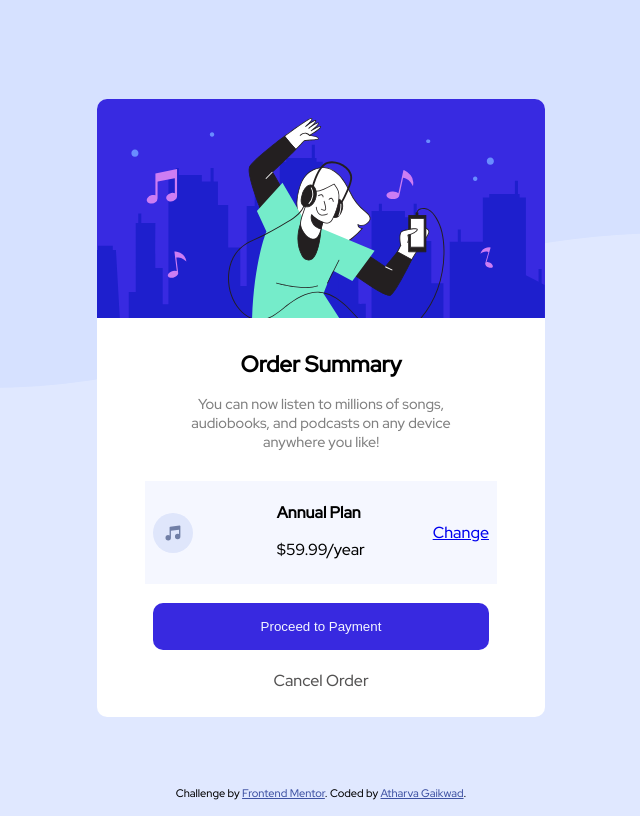
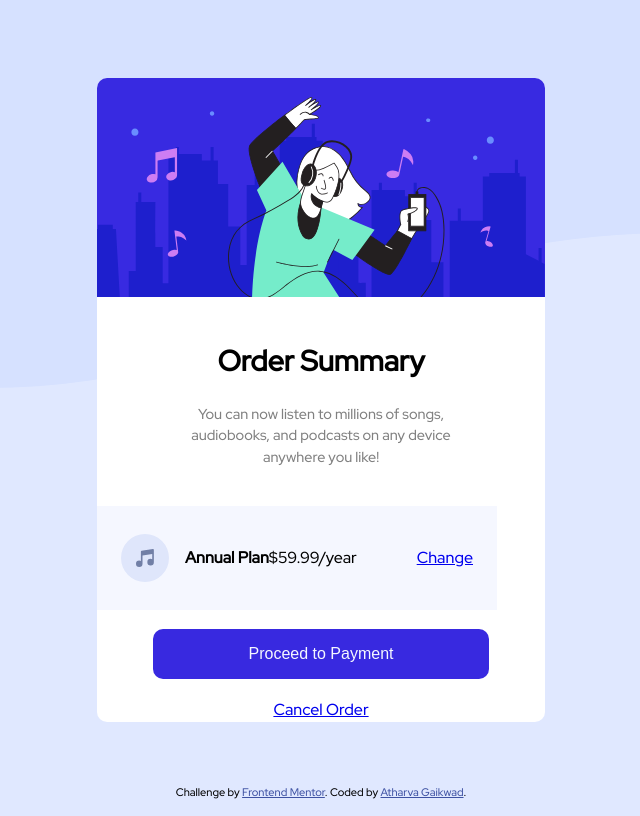
Before and after one commit to Atharva-0710/Order-Summary-Component, a plain HTML site: page index.html in a window 1280 px wide. Shown: the whole page, without its empty margins (319-959 px from the left). Drawn offline with Linux system fonts and the light colour scheme.

Commit message:
Improved code

```diff
--- a/styles.css
+++ b/styles.css
@@ -1,4 +1,5 @@
 body {
+    /* background-color: hsl(225, 100%, 94%); */
     background-image: url("images/pattern-background-desktop.svg");
     background-repeat: no-repeat;
     background-size: contain;
@@ -9,6 +10,8 @@ body {
     align-items: center;
     flex-direction: column;
     font-family: 'Red Hat Display', sans-serif;
+    line-height: 1.5;
+    margin: 0;
 }
 
 main {
@@ -18,7 +21,9 @@ main {
     flex-direction: column;
     background-color: white;
     width: 28rem;
-    height: 80%;
+    overflow: hidden;
+    margin: 1rem;
+    /* height: 80%; */
     padding-top: 0;
     border-radius: 10px;
     /* padding: 2rem; */
@@ -29,15 +34,17 @@ main {
     max-width: 100%;
     /* position: relative;
     top: 0; */
-    border-top-left-radius: 10px;
-    border-top-right-radius: 10px;
+    /* border-top-left-radius: 10px;
+    border-top-right-radius: 10px; */
+    /* display: block; */
 }
 
 .info {
     text-align: center;
     margin: 1rem;
-    font-size: 0.7rem;
+    font-size: 0.9rem;
     font-weight: 700;
+    padding: 0.5rem;
 }
 
 .info p {
@@ -52,23 +59,40 @@ main {
 .cta {
     /* margin: 1rem; */
     display: flex;
-    justify-content: space-between;
+    justify-content: space-evenly;
     align-items: center;
     background-color: hsl(225, 100%, 98%);
-    padding: 0.5rem;
-    width: 75%;
+    padding: 1.5rem;
+    gap: 1rem;
+    align-self: stretch;
+    /* width: 75%; */
+    width: 22rem;
+}
+
+.cta-content {
+    flex: 1;
+    display: flex;
+    justify-content: stretch;
+    align-items: center;
+    flex-direction: row;
+}
+
+.cta-text p {
+    margin: 0;
 }
 
 
-.music-icon {
+/* .music-icon {
     width: 2.5rem;
     display: inline-block;
-    margin: auto 1rem auto 0rem;
-}
+    /* margin: auto 0rem auto 0rem;
+} */
+
 
 .cta h2 {
     /* margin: auto 0; */
     font-size: 1rem;
+    margin: 0;
 }
 
 .cta a:hover {
@@ -91,8 +115,9 @@ button {
     border: none;
     border-radius: 10px;
     padding: 1rem;
-    margin: 1.2rem;
+    margin: 1.2rem 0;
     width: 75%;
+    font-size: 1rem;
 }
 
 button:hover {
@@ -101,12 +126,14 @@ button:hover {
 }
 
 .cancel {
-    margin-bottom: 6%;
+    /* margin-bottom: 6%; */
+    text-align: center;
 }
 
 .cancel a {
-    text-decoration: none;
-    color: rgb(84, 83, 83);
+    /* text-decoration: none;
+    color: rgb(84, 83, 83); */
+    display: inline-block;
 }
 
 .cancel a:hover {
@@ -130,7 +157,21 @@ footer {
 
 /* mobile design  */
 @media (max-width: 500px) {
-    main {
+    body {
+        background-image: url("images/pattern-background-mobile.svg");
+        background-repeat: no-repeat;
+        background-size: contain;
+        background-color: #e0e8ff;
+    }
+
+    /* main {
         width: 18rem;
     }
+
+    .cta {
+        max-width: 15rem;
+        padding: 0.9rem;
+        overflow: hidden;
+        /* margin: 0.5rem;
+    } */
 }
```
